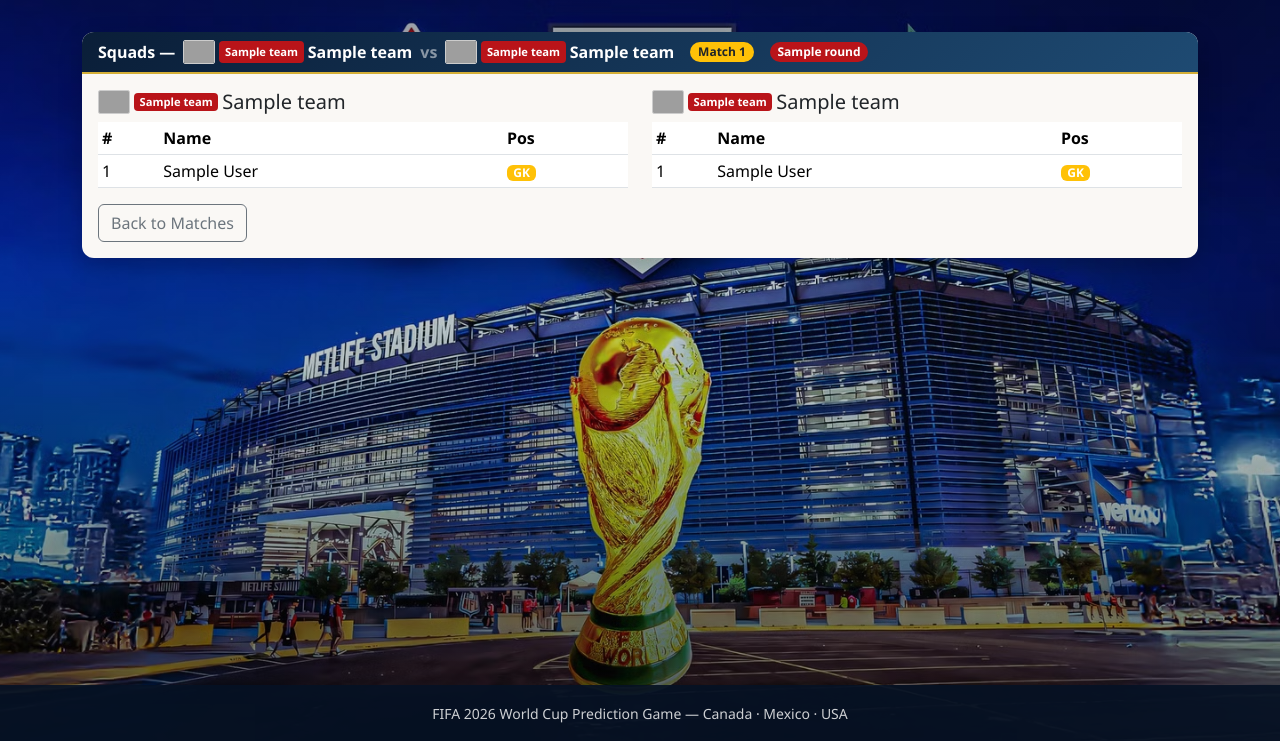
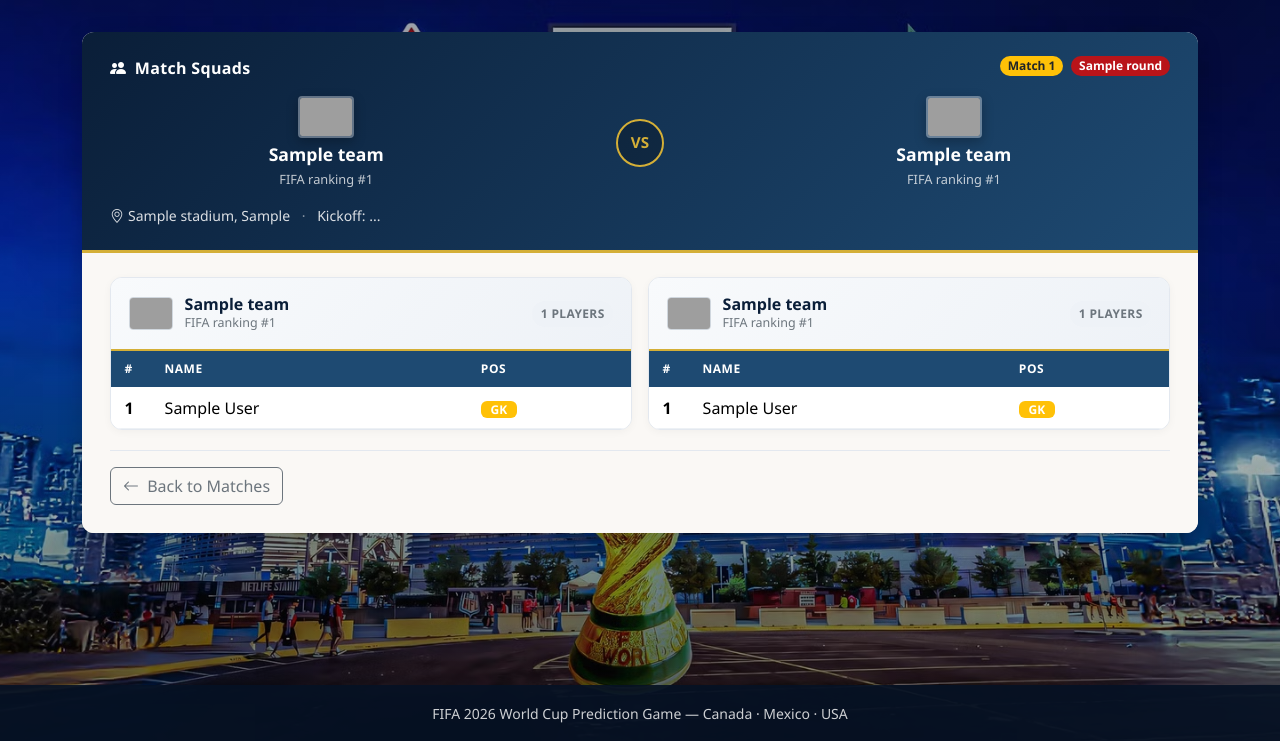
Before and after one commit to abhilash1985/PredictionGame, a Django app: page /matches/1/squad/ in a window 1280 px wide. Shown: the part 59-800 px from the top of the page. Run offline with Django 5.2, Linux system fonts and the light colour scheme; a user stored in the database is signed in; tables that the repository leaves empty hold one stand-in row (values such as "Sample post"); parts of the project's set-up code (start-up, migrations or seed data) failed here and were passed over; grey boxes are pictures that could not be loaded.

Commit message:
Redesign the squads page with flags, full names, and rankings.
Replace short team codes with flag plus full name headers, show FIFA rankings, and improve squad table layout and styling.

Co-authored-by: Cursor <cursoragent@cursor.com>

```diff
--- a/apps/matches/views.py
+++ b/apps/matches/views.py
@@ -54,7 +54,10 @@ def match_list_view(request):
 
 @login_required
 def match_squad_view(request, pk):
-    match = get_object_or_404(Match.objects.select_related('team_home', 'team_away'), pk=pk)
+    match = get_object_or_404(
+        Match.objects.select_related('team_home', 'team_away', 'stadium', 'round'),
+        pk=pk,
+    )
     home_players = Player.objects.filter(team=match.team_home, is_active=True).order_by('jersey_number')
     away_players = Player.objects.filter(team=match.team_away, is_active=True).order_by('jersey_number')
     return render(request, 'matches/squad.html', {
--- a/static/css/football.css
+++ b/static/css/football.css
@@ -393,6 +393,207 @@ body.page-graphs {
 .match-list-footer {
   display: flex;
   justify-content: flex-start;
+}
+
+.squad-card {
+  overflow: hidden;
+}
+
+.squad-hero {
+  background: linear-gradient(135deg, var(--theme-navy-mid), var(--theme-navy-light));
+  color: var(--white);
+  padding: 1.5rem 1.75rem;
+  border-bottom: 3px solid var(--gold);
+}
+
+.squad-hero-label {
+  font-weight: 600;
+  letter-spacing: 0.02em;
+}
+
+.squad-hero-team {
+  display: flex;
+  flex-direction: column;
+  align-items: center;
+  text-align: center;
+  gap: 0.35rem;
+}
+
+.squad-hero-flag {
+  width: 56px;
+  height: 42px;
+  object-fit: cover;
+  border-radius: 4px;
+  border: 2px solid rgba(255, 255, 255, 0.35);
+  box-shadow: 0 4px 12px rgba(0, 0, 0, 0.25);
+}
+
+.squad-hero-team-name {
+  font-size: 1.1rem;
+  font-weight: 700;
+  line-height: 1.2;
+}
+
+.squad-hero-team-rank {
+  font-size: 0.8rem;
+  color: rgba(255, 255, 255, 0.75);
+}
+
+.squad-vs-badge {
+  display: inline-flex;
+  align-items: center;
+  justify-content: center;
+  min-width: 3rem;
+  height: 3rem;
+  border-radius: 50%;
+  background: rgba(0, 0, 0, 0.25);
+  border: 2px solid var(--gold);
+  font-weight: 800;
+  font-size: 0.95rem;
+  color: var(--gold);
+}
+
+.squad-hero-meta {
+  color: rgba(255, 255, 255, 0.85);
+}
+
+.squad-body {
+  padding: 1.5rem 1.75rem 1.75rem;
+  background: var(--off-white);
+}
+
+.squad-panel {
+  background: var(--white);
+  border: 1px solid #e3e8ef;
+  border-radius: 12px;
+  overflow: hidden;
+  box-shadow: 0 2px 8px rgba(0, 0, 0, 0.04);
+}
+
+.squad-panel-header {
+  display: flex;
+  align-items: center;
+  justify-content: space-between;
+  gap: 0.75rem;
+  padding: 1rem 1.1rem;
+  background: linear-gradient(135deg, #f8fafc, #eef2f7);
+  border-bottom: 2px solid var(--gold);
+}
+
+.squad-panel-team {
+  display: flex;
+  align-items: center;
+  gap: 0.75rem;
+  min-width: 0;
+}
+
+.squad-panel-flag {
+  width: 44px;
+  height: 33px;
+  object-fit: cover;
+  border-radius: 4px;
+  border: 1px solid #d0d7de;
+  flex-shrink: 0;
+}
+
+.squad-panel-name {
+  margin: 0;
+  font-size: 1rem;
+  font-weight: 700;
+  line-height: 1.25;
+  color: var(--theme-navy-mid);
+}
+
+.squad-panel-rank {
+  font-size: 0.78rem;
+  color: #6c757d;
+}
+
+.squad-panel-count {
+  flex-shrink: 0;
+  font-size: 0.75rem;
+  font-weight: 600;
+  text-transform: uppercase;
+  letter-spacing: 0.03em;
+  color: #6c757d;
+  background: #eef2f7;
+  padding: 0.25rem 0.55rem;
+  border-radius: 999px;
+}
+
+.squad-panel-body {
+  max-height: 28rem;
+  overflow-y: auto;
+}
+
+.squad-table thead th {
+  position: sticky;
+  top: 0;
+  z-index: 1;
+  background: var(--theme-navy-light);
+  color: var(--white);
+  font-size: 0.75rem;
+  text-transform: uppercase;
+  letter-spacing: 0.04em;
+  border: none;
+  padding: 0.55rem 0.85rem;
+}
+
+.squad-table tbody td {
+  padding: 0.55rem 0.85rem;
+  vertical-align: middle;
+  border-color: #edf1f5;
+}
+
+.squad-table tbody tr:nth-child(even) {
+  background: #f8fafc;
+}
+
+.squad-table tbody tr:hover {
+  background: #f0f7ff;
+}
+
+.squad-jersey {
+  width: 2.5rem;
+  font-weight: 700;
+  color: var(--theme-navy-mid);
+  font-variant-numeric: tabular-nums;
+}
+
+.squad-player-name {
+  font-weight: 500;
+}
+
+.squad-position-badge {
+  min-width: 2.25rem;
+}
+
+.squad-empty {
+  padding: 2rem 1rem;
+  text-align: center;
+}
+
+.squad-actions {
+  margin-top: 1.25rem;
+  padding-top: 1rem;
+  border-top: 1px solid #e3e8ef;
+}
+
+@media (max-width: 767px) {
+  .squad-hero,
+  .squad-body {
+    padding-left: 1rem;
+    padding-right: 1rem;
+  }
+
+  .squad-panel-header {
+    flex-direction: column;
+    align-items: flex-start;
+  }
+
+  .squad-panel-body {
+    max-height: none;
+  }
 }
 
 @media (max-width: 575px) {
--- /dev/null
+++ b/templates/matches/partials/squad_team_panel.html
@@ -0,0 +1,52 @@
+{% load tournament_tags %}
+<section class="squad-panel h-100">
+  <header class="squad-panel-header">
+    <div class="squad-panel-team">
+      {% with flag=team|team_flag_url:"w80" %}
+        {% if flag %}
+          <img src="{{ flag }}" alt="{{ team.name }} flag" class="squad-panel-flag" loading="lazy">
+        {% endif %}
+      {% endwith %}
+      <div class="squad-panel-team-text">
+        <h3 class="squad-panel-name">{{ team.name }}</h3>
+        {% if team.fifa_ranking %}
+          <div class="squad-panel-rank">FIFA ranking #{{ team.fifa_ranking }}</div>
+        {% endif %}
+      </div>
+    </div>
+    <span class="squad-panel-count">{{ players|length }} players</span>
+  </header>
+
+  <div class="squad-panel-body">
+    {% if players %}
+      <table class="table squad-table mb-0">
+        <thead>
+          <tr>
+            <th scope="col">#</th>
+            <th scope="col">Name</th>
+            <th scope="col">Pos</th>
+          </tr>
+        </thead>
+        <tbody>
+          {% for player in players %}
+            <tr>
+              <td class="squad-jersey">{{ player.jersey_number }}</td>
+              <td class="squad-player-name">{{ player.full_name }}</td>
+              <td>
+                <span class="badge position-badge squad-position-badge
+                  {% if player.position == 'GK' %}position-gk
+                  {% elif player.position == 'CB' or player.position == 'LB' or player.position == 'RB' %}position-def
+                  {% elif player.position == 'ST' or player.position == 'LW' or player.position == 'RW' %}position-fwd
+                  {% else %}position-mid{% endif %}">
+                  {{ player.position }}
+                </span>
+              </td>
+            </tr>
+          {% endfor %}
+        </tbody>
+      </table>
+    {% else %}
+      <div class="squad-empty text-muted">Squad not loaded.</div>
+    {% endif %}
+  </div>
+</section>
--- a/templates/matches/squad.html
+++ b/templates/matches/squad.html
@@ -1,54 +1,74 @@
 {% extends 'base.html' %}
-{% load tournament_tags %}
+{% load tournament_tags tz %}
 
 {% block content %}
-<div class="card card-football mb-4">
-  <div class="card-header d-flex flex-wrap align-items-center gap-2">
-    <span>Squads —</span>
-    {% team_badge match.team_home show_name=True %}
-    <span class="text-white-50">vs</span>
-    {% team_badge match.team_away show_name=True %}
-    <span class="badge rounded-pill text-bg-warning text-dark ms-2">Match {{ match.match_number }}</span>
-    {% if match.round %}<span class="badge rounded-pill badge-group-name ms-2">{{ match.round.name }}</span>{% endif %}
-  </div>
-  <div class="card-body">
-    <div class="row">
-      <div class="col-md-6">
-        <h5 class="d-flex align-items-center gap-2">{% team_badge match.team_home show_name=True %}</h5>
-        <table class="table table-sm">
-          <thead><tr><th>#</th><th>Name</th><th>Pos</th></tr></thead>
-          <tbody>
-            {% for p in home_players %}
-              <tr>
-                <td>{{ p.jersey_number }}</td>
-                <td>{{ p.full_name }}</td>
-                <td><span class="badge position-badge {% if p.position == 'GK' %}position-gk{% elif p.position in 'CB,LB,RB' %}position-def{% elif p.position in 'ST,LW,RW' %}position-fwd{% else %}position-mid{% endif %}">{{ p.position }}</span></td>
-              </tr>
-            {% empty %}
-              <tr><td colspan="3" class="text-muted">Squad not loaded.</td></tr>
-            {% endfor %}
-          </tbody>
-        </table>
-      </div>
-      <div class="col-md-6">
-        <h5 class="d-flex align-items-center gap-2">{% team_badge match.team_away show_name=True %}</h5>
-        <table class="table table-sm">
-          <thead><tr><th>#</th><th>Name</th><th>Pos</th></tr></thead>
-          <tbody>
-            {% for p in away_players %}
-              <tr>
-                <td>{{ p.jersey_number }}</td>
-                <td>{{ p.full_name }}</td>
-                <td><span class="badge position-badge {% if p.position == 'GK' %}position-gk{% elif p.position in 'CB,LB,RB' %}position-def{% elif p.position in 'ST,LW,RW' %}position-fwd{% else %}position-mid{% endif %}">{{ p.position }}</span></td>
-              </tr>
-            {% empty %}
-              <tr><td colspan="3" class="text-muted">Squad not loaded.</td></tr>
-            {% endfor %}
-          </tbody>
-        </table>
+<div class="card card-football squad-card">
+  <div class="squad-hero">
+    <div class="squad-hero-top d-flex flex-wrap justify-content-between align-items-start gap-2 mb-3">
+      <span class="squad-hero-label"><i class="bi bi-people-fill me-1"></i> Match Squads</span>
+      <div class="d-flex flex-wrap gap-2">
+        <span class="badge rounded-pill text-bg-warning text-dark">Match {{ match.match_number }}</span>
+        {% if match.round %}<span class="badge rounded-pill badge-group-name">{{ match.round.name }}</span>{% endif %}
       </div>
     </div>
-    <a href="{% url 'match_list' %}" class="btn btn-outline-secondary">Back to Matches</a>
+
+    <div class="squad-hero-teams row align-items-center g-3">
+      <div class="col-md-5">
+        <div class="squad-hero-team">
+          {% with flag=match.team_home|team_flag_url:"w80" %}
+            {% if flag %}
+              <img src="{{ flag }}" alt="{{ match.team_home.name }} flag" class="squad-hero-flag" loading="lazy">
+            {% endif %}
+          {% endwith %}
+          <div class="squad-hero-team-name">{{ match.team_home.name }}</div>
+          {% if match.team_home.fifa_ranking %}
+            <div class="squad-hero-team-rank">FIFA ranking #{{ match.team_home.fifa_ranking }}</div>
+          {% endif %}
+        </div>
+      </div>
+      <div class="col-md-2 text-center">
+        <span class="squad-vs-badge">VS</span>
+      </div>
+      <div class="col-md-5">
+        <div class="squad-hero-team">
+          {% with flag=match.team_away|team_flag_url:"w80" %}
+            {% if flag %}
+              <img src="{{ flag }}" alt="{{ match.team_away.name }} flag" class="squad-hero-flag" loading="lazy">
+            {% endif %}
+          {% endwith %}
+          <div class="squad-hero-team-name">{{ match.team_away.name }}</div>
+          {% if match.team_away.fifa_ranking %}
+            <div class="squad-hero-team-rank">FIFA ranking #{{ match.team_away.fifa_ranking }}</div>
+          {% endif %}
+        </div>
+      </div>
+    </div>
+
+    {% if match.stadium %}
+      <div class="squad-hero-meta mt-3 small">
+        <span><i class="bi bi-geo-alt me-1"></i>{{ match.stadium.name }}{% if match.stadium.city %}, {{ match.stadium.city }}{% endif %}</span>
+        <span class="mx-2 text-white-50">·</span>
+        <span>Kickoff:</span>
+        {% include 'tournaments/partials/kickoff_local.html' with kickoff_at=match.kickoff_at format='detail' %}
+      </div>
+    {% endif %}
+  </div>
+
+  <div class="squad-body">
+    <div class="row g-3">
+      <div class="col-lg-6">
+        {% include 'matches/partials/squad_team_panel.html' with team=match.team_home players=home_players %}
+      </div>
+      <div class="col-lg-6">
+        {% include 'matches/partials/squad_team_panel.html' with team=match.team_away players=away_players %}
+      </div>
+    </div>
+
+    <div class="squad-actions">
+      <a href="{% url 'match_list' %}" class="btn btn-outline-secondary">
+        <i class="bi bi-arrow-left me-1"></i> Back to Matches
+      </a>
+    </div>
   </div>
 </div>
 {% endblock %}
```
